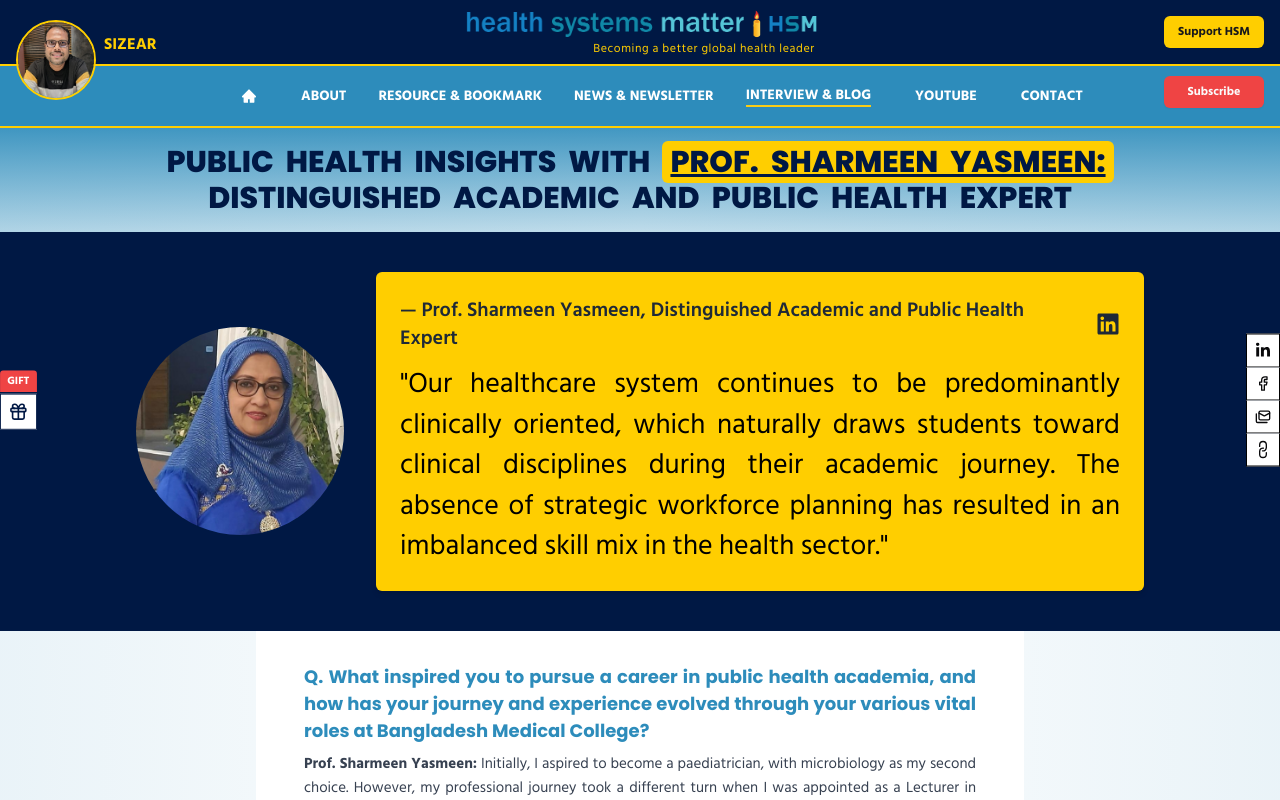
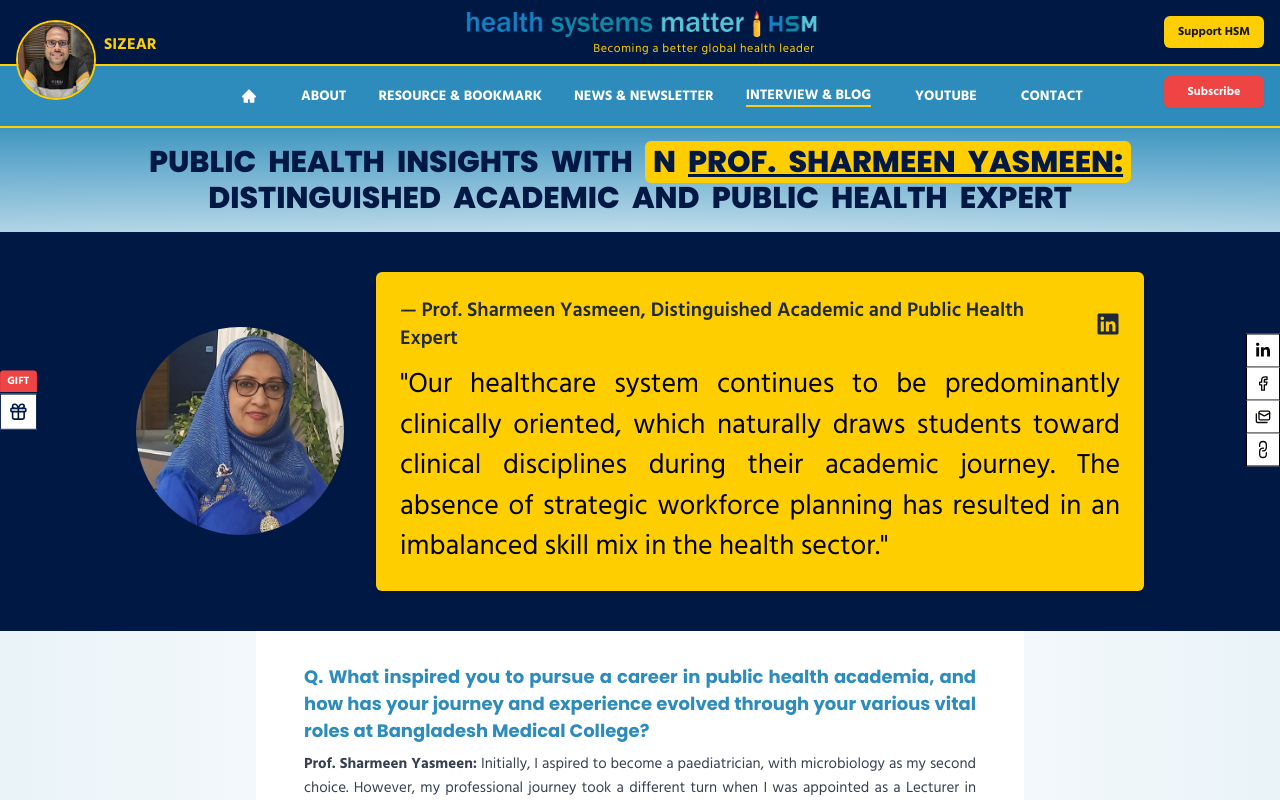
Before and after one commit to Muhammad-AIUB/HSM, a Next.js app: page /interview/public-health-insights-with-sharmeen-yasmeen in a window 1280 px wide. Shown: the top 800 px of the page. Built offline with nearby package versions, Linux system fonts and the light colour scheme.

Commit message:
changes 4

```diff
--- a/app/interview/public-health-insights-with-sharmeen-yasmeen/page.tsx
+++ b/app/interview/public-health-insights-with-sharmeen-yasmeen/page.tsx
@@ -18,8 +18,8 @@ const PublicHealthInsightsWithSharmeenYasmeen = () => {
             >
               Public Health Insights with{" "}
               <Link href="">
-                <span className="text-[#001844] underline font-extrabold bg-[#FFCE00] px-2 rounded-md">
-                  Prof. Sharmeen Yasmeen:
+                <span className="bg-[#FFCE00] px-2 rounded-md text-[#001844] font-extrabold">
+                  N <span className="underline">Prof. Sharmeen Yasmeen:</span>
                 </span>
               </Link>{" "}
               <br /> Distinguished Academic and Public Health Expert
```
